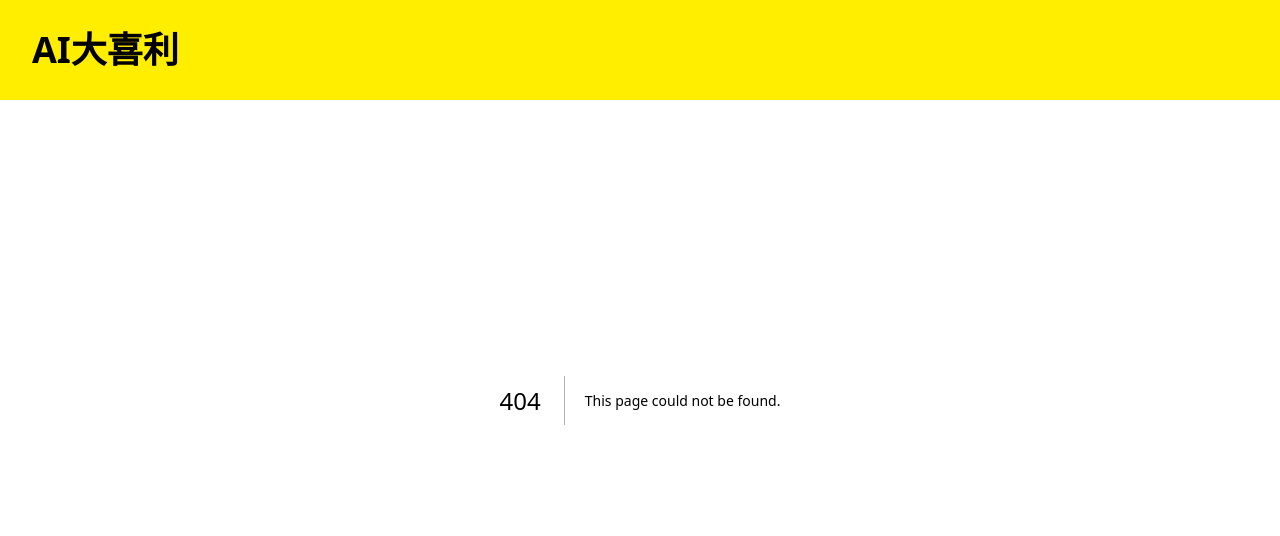
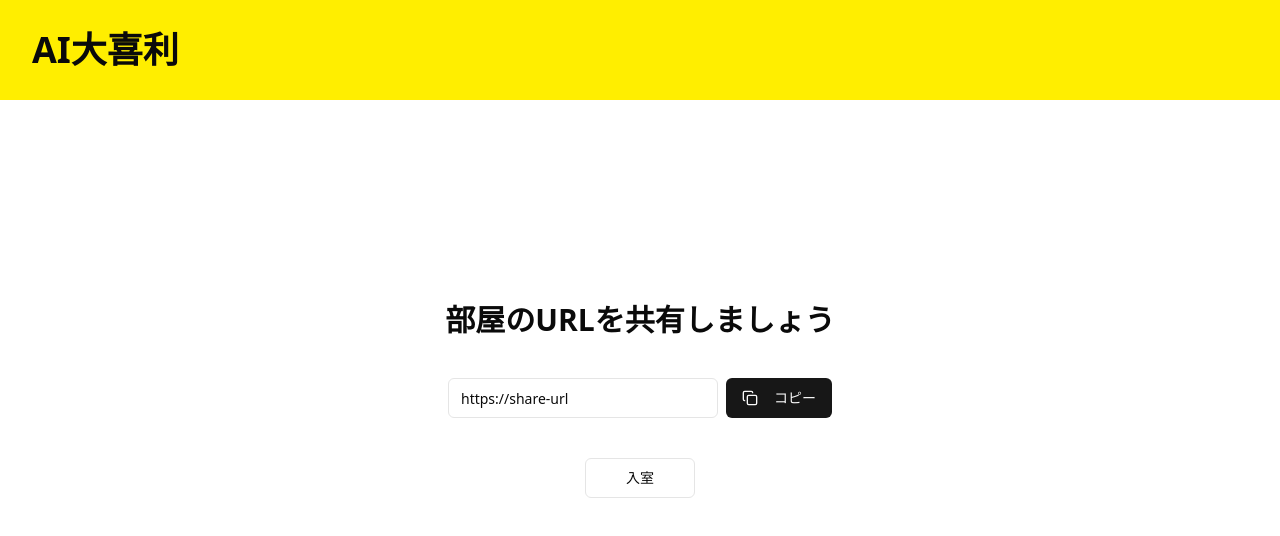
Before and after one commit to ni4120/geek-camp, a Next.js app: page /1/1 in a window 1280 px wide. Before the commit this address had no page. Shown: the top 536 px of the page. Built offline with nearby package versions, Linux system fonts and the light colour scheme.

Commit message:
#3 ShareUrlページを作成

```diff
--- /dev/null
+++ b/app/[userId]/[roomId]/page.tsx
@@ -0,0 +1,17 @@
+import InRoomButton from "@/components/in-room-button"
+import ShareUrlForm from "@/components/share-url-form"
+
+const ShareUrlPage = () => {
+    const url = 'https://share-url'
+    return (
+        <main className="flex flex-col h-full justify-center items-center gap-y-10">
+            <h2 className="text-3xl font-bold">部屋のURLを共有しましょう</h2>
+            <ShareUrlForm
+                url={url}
+            />
+            <InRoomButton />
+        </main>
+    )
+}
+
+export default ShareUrlPage
```
